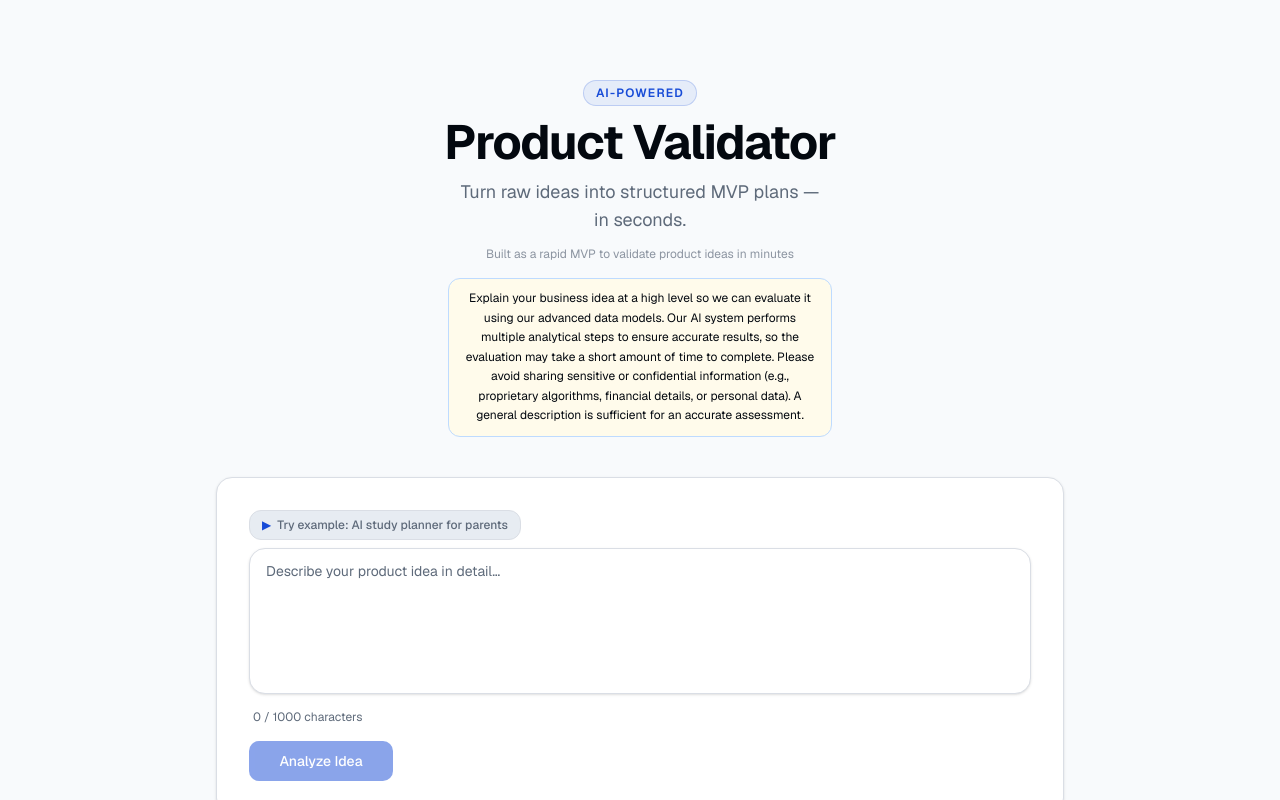
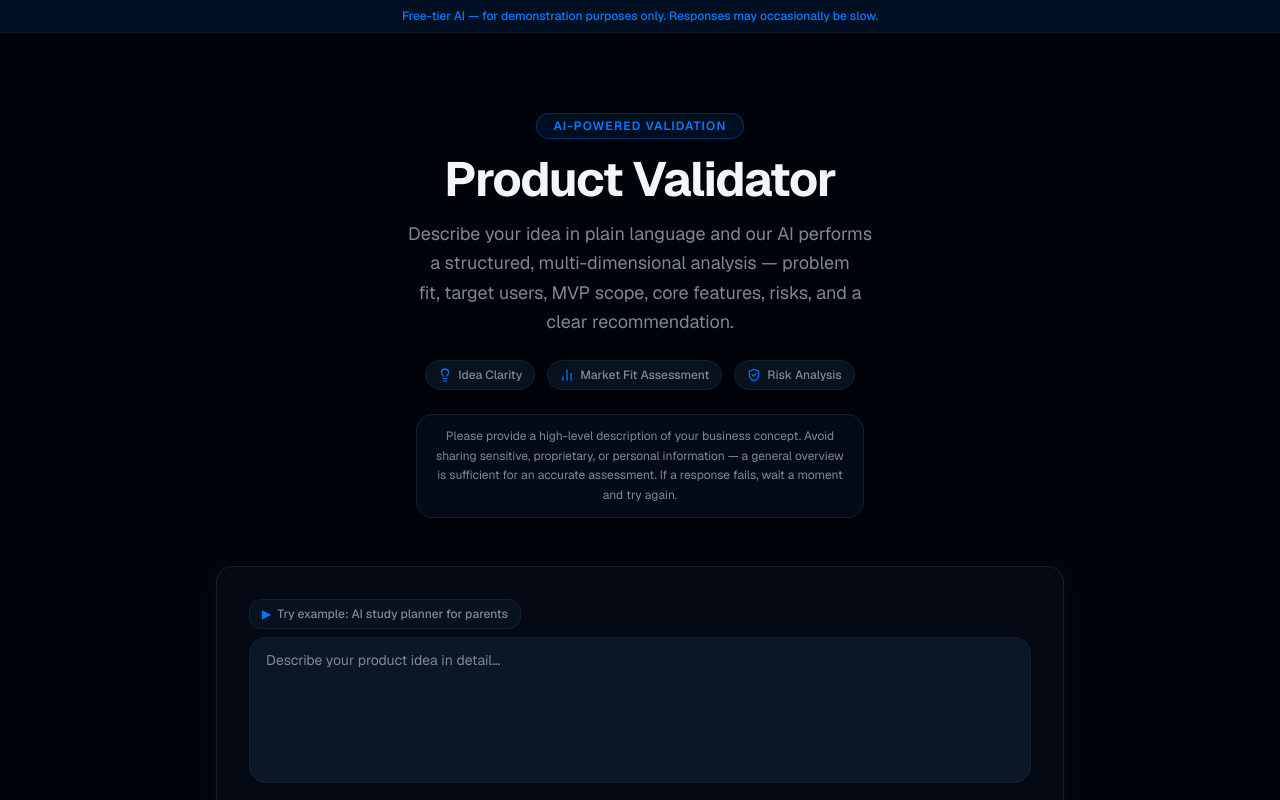
Before and after one commit to sinariazi/Product-Validator, a Next.js app: page / in a window 1280 px wide. Shown: the top 800 px of the page. Built offline with nearby package versions, Linux system fonts and the light colour scheme.

Commit message:
retheme app to Mehr Kraft Digital dark navy aesthetic
Update colors, text, and layout to match dark navy theme and professional copy

Co-authored-by: Sina Riazi <52413397+sinariazi@users.noreply.github.com>

```diff
--- a/app/globals.css
+++ b/app/globals.css
@@ -4,75 +4,76 @@
 @custom-variant dark (&:is(.dark *));
 
 :root {
-  /* Brand: indigo-blue primary */
-  --background: oklch(0.985 0.003 240);
-  --foreground: oklch(0.13 0.02 255);
-  --card: oklch(1 0 0);
-  --card-foreground: oklch(0.13 0.02 255);
-  --popover: oklch(1 0 0);
-  --popover-foreground: oklch(0.13 0.02 255);
-  --primary: oklch(0.48 0.22 264);
+  /* Mehr Kraft Digital — dark navy theme */
+  --background: oklch(0.1 0.025 255);
+  --foreground: oklch(0.97 0.005 240);
+  --card: oklch(0.14 0.025 255);
+  --card-foreground: oklch(0.97 0.005 240);
+  --popover: oklch(0.14 0.025 255);
+  --popover-foreground: oklch(0.97 0.005 240);
+  --primary: oklch(0.6 0.22 255);
   --primary-foreground: oklch(1 0 0);
-  --secondary: oklch(0.94 0.01 255);
-  --secondary-foreground: oklch(0.28 0.04 255);
-  --muted: oklch(0.94 0.008 255);
-  --muted-foreground: oklch(0.52 0.03 255);
-  --accent: oklch(0.94 0.02 264);
-  --accent-foreground: oklch(0.48 0.22 264);
-  --destructive: oklch(0.577 0.245 27.325);
-  --destructive-foreground: oklch(0.985 0 0);
-  --border: oklch(0.9 0.01 255);
-  --input: oklch(0.9 0.01 255);
-  --ring: oklch(0.48 0.22 264);
-  --chart-1: oklch(0.646 0.222 41.116);
-  --chart-2: oklch(0.6 0.118 184.704);
-  --chart-3: oklch(0.398 0.07 227.392);
-  --chart-4: oklch(0.828 0.189 84.429);
-  --chart-5: oklch(0.769 0.188 70.08);
+  --secondary: oklch(0.18 0.03 255);
+  --secondary-foreground: oklch(0.85 0.01 240);
+  --muted: oklch(0.18 0.02 255);
+  --muted-foreground: oklch(0.62 0.02 245);
+  --accent: oklch(0.22 0.04 255);
+  --accent-foreground: oklch(0.6 0.22 255);
+  --destructive: oklch(0.55 0.22 27);
+  --destructive-foreground: oklch(0.97 0 0);
+  --border: oklch(0.24 0.04 255);
+  --input: oklch(0.2 0.035 255);
+  --ring: oklch(0.6 0.22 255);
+  --chart-1: oklch(0.6 0.22 255);
+  --chart-2: oklch(0.65 0.18 200);
+  --chart-3: oklch(0.55 0.18 160);
+  --chart-4: oklch(0.7 0.18 80);
+  --chart-5: oklch(0.65 0.2 30);
   --radius: 0.75rem;
-  --sidebar: oklch(0.97 0.005 255);
-  --sidebar-foreground: oklch(0.13 0.02 255);
-  --sidebar-primary: oklch(0.48 0.22 264);
+  --sidebar: oklch(0.12 0.025 255);
+  --sidebar-foreground: oklch(0.97 0.005 240);
+  --sidebar-primary: oklch(0.6 0.22 255);
   --sidebar-primary-foreground: oklch(1 0 0);
-  --sidebar-accent: oklch(0.94 0.01 255);
-  --sidebar-accent-foreground: oklch(0.28 0.04 255);
-  --sidebar-border: oklch(0.9 0.01 255);
-  --sidebar-ring: oklch(0.48 0.22 264);
+  --sidebar-accent: oklch(0.18 0.03 255);
+  --sidebar-accent-foreground: oklch(0.85 0.01 240);
+  --sidebar-border: oklch(0.24 0.04 255);
+  --sidebar-ring: oklch(0.6 0.22 255);
 }
 
+/* Dark class mirrors :root since we're already dark-first */
 .dark {
-  --background: oklch(0.145 0 0);
-  --foreground: oklch(0.985 0 0);
-  --card: oklch(0.145 0 0);
-  --card-foreground: oklch(0.985 0 0);
-  --popover: oklch(0.145 0 0);
-  --popover-foreground: oklch(0.985 0 0);
-  --primary: oklch(0.985 0 0);
-  --primary-foreground: oklch(0.205 0 0);
-  --secondary: oklch(0.269 0 0);
-  --secondary-foreground: oklch(0.985 0 0);
-  --muted: oklch(0.269 0 0);
-  --muted-foreground: oklch(0.708 0 0);
-  --accent: oklch(0.269 0 0);
-  --accent-foreground: oklch(0.985 0 0);
-  --destructive: oklch(0.396 0.141 25.723);
-  --destructive-foreground: oklch(0.637 0.237 25.331);
-  --border: oklch(0.269 0 0);
-  --input: oklch(0.269 0 0);
-  --ring: oklch(0.439 0 0);
-  --chart-1: oklch(0.488 0.243 264.376);
-  --chart-2: oklch(0.696 0.17 162.48);
-  --chart-3: oklch(0.769 0.188 70.08);
-  --chart-4: oklch(0.627 0.265 303.9);
-  --chart-5: oklch(0.645 0.246 16.439);
-  --sidebar: oklch(0.205 0 0);
-  --sidebar-foreground: oklch(0.985 0 0);
-  --sidebar-primary: oklch(0.488 0.243 264.376);
-  --sidebar-primary-foreground: oklch(0.985 0 0);
-  --sidebar-accent: oklch(0.269 0 0);
-  --sidebar-accent-foreground: oklch(0.985 0 0);
-  --sidebar-border: oklch(0.269 0 0);
-  --sidebar-ring: oklch(0.439 0 0);
+  --background: oklch(0.08 0.02 255);
+  --foreground: oklch(0.97 0.005 240);
+  --card: oklch(0.12 0.025 255);
+  --card-foreground: oklch(0.97 0.005 240);
+  --popover: oklch(0.12 0.025 255);
+  --popover-foreground: oklch(0.97 0.005 240);
+  --primary: oklch(0.62 0.22 255);
+  --primary-foreground: oklch(1 0 0);
+  --secondary: oklch(0.16 0.03 255);
+  --secondary-foreground: oklch(0.85 0.01 240);
+  --muted: oklch(0.16 0.025 255);
+  --muted-foreground: oklch(0.6 0.02 245);
+  --accent: oklch(0.2 0.04 255);
+  --accent-foreground: oklch(0.62 0.22 255);
+  --destructive: oklch(0.55 0.22 27);
+  --destructive-foreground: oklch(0.97 0 0);
+  --border: oklch(0.22 0.04 255);
+  --input: oklch(0.18 0.03 255);
+  --ring: oklch(0.62 0.22 255);
+  --chart-1: oklch(0.62 0.22 255);
+  --chart-2: oklch(0.65 0.18 200);
+  --chart-3: oklch(0.55 0.18 160);
+  --chart-4: oklch(0.7 0.18 80);
+  --chart-5: oklch(0.65 0.2 30);
+  --sidebar: oklch(0.1 0.025 255);
+  --sidebar-foreground: oklch(0.97 0.005 240);
+  --sidebar-primary: oklch(0.62 0.22 255);
+  --sidebar-primary-foreground: oklch(1 0 0);
+  --sidebar-accent: oklch(0.16 0.03 255);
+  --sidebar-accent-foreground: oklch(0.85 0.01 240);
+  --sidebar-border: oklch(0.22 0.04 255);
+  --sidebar-ring: oklch(0.62 0.22 255);
 }
 
 @theme inline {
--- a/app/layout.tsx
+++ b/app/layout.tsx
@@ -7,8 +7,8 @@ const _geist = Geist({ subsets: ["latin"] });
 const _geistMono = Geist_Mono({ subsets: ["latin"] });
 
 export const metadata: Metadata = {
-  title: 'AI Product Validator',
-  description: 'Turn raw ideas into structured MVP plans using AI',
+  title: 'Product Validator — Mehr Kraft Digital',
+  description: 'AI-powered product validation. Describe your idea and receive a structured analysis covering problem fit, target users, MVP scope, key features, risks, and a clear recommendation.',
   generator: 'v0.app',
   icons: {
     icon: [
--- a/app/page.tsx
+++ b/app/page.tsx
@@ -1,37 +1,88 @@
 import { ValidatorForm } from "@/components/validator-form";
+import { Lightbulb, BarChart2, ShieldCheck } from "lucide-react";
 
 export default function Home() {
   return (
     <div className="min-h-screen bg-background font-sans">
-      <main className="mx-auto max-w-4xl px-4 py-12 sm:px-6 sm:py-16 lg:py-20">
-        {/* Header */}
-        <div className="mb-10 flex flex-col items-center gap-3 text-center">
-          <span className="inline-block rounded-full border border-primary/20 bg-primary/8 px-3 py-1 text-xs font-semibold uppercase tracking-widest text-primary">
-            AI-Powered
+      {/* Top announcement bar */}
+      <div className="border-b border-border/60 bg-primary/10 py-2 text-center text-xs font-medium text-primary">
+        Free-tier AI &mdash; for demonstration purposes only. Responses may occasionally be slow.
+      </div>
+
+      <main className="mx-auto max-w-4xl px-4 py-14 sm:px-6 lg:py-20">
+
+        {/* Hero */}
+        <div className="mb-12 flex flex-col items-center gap-4 text-center">
+          <span className="inline-block rounded-full border border-primary/30 bg-primary/10 px-4 py-1 text-xs font-semibold uppercase tracking-widest text-primary">
+            AI-Powered Validation
           </span>
+
           <h1 className="text-balance text-4xl font-bold tracking-tight text-foreground sm:text-5xl">
             Product Validator
           </h1>
-          <p className="max-w-md text-pretty text-base text-muted-foreground sm:text-lg">
-            Turn raw ideas into structured MVP plans — in seconds.
+
+          <p className="max-w-lg text-pretty text-base leading-relaxed text-muted-foreground sm:text-lg">
+            Describe your idea in plain language and our AI performs a structured,
+            multi-dimensional analysis — problem fit, target users, MVP scope,
+            core features, risks, and a clear recommendation.
           </p>
-          <p className="text-xs text-muted-foreground/70">
-            Built as a rapid MVP to validate product ideas in minutes
-          </p>
-          <p className="mt-1 max-w-sm rounded-lg border border-blue-200 bg-amber-50 px-4 py-2.5 text-xs leading-relaxed text-black-700">
-            Explain your business idea at a high level so we can evaluate it using our advanced data models. Our AI system performs multiple analytical steps to ensure accurate results, so the evaluation may take a short amount of time to complete.
 
-            Please avoid sharing sensitive or confidential information (e.g., proprietary algorithms, financial details, or personal data). A general description is sufficient for an accurate assessment.
+          {/* Three value pills */}
+          <div className="mt-2 flex flex-wrap justify-center gap-3">
+            {[
+              { icon: Lightbulb, label: "Idea Clarity" },
+              { icon: BarChart2, label: "Market Fit Assessment" },
+              { icon: ShieldCheck, label: "Risk Analysis" },
+            ].map(({ icon: Icon, label }) => (
+              <span
+                key={label}
+                className="inline-flex items-center gap-1.5 rounded-full border border-border bg-secondary px-3 py-1.5 text-xs font-medium text-muted-foreground"
+              >
+                <Icon className="h-3.5 w-3.5 text-primary" aria-hidden="true" />
+                {label}
+              </span>
+            ))}
+          </div>
+
+          {/* Disclaimer */}
+          <p className="mt-2 max-w-md rounded-xl border border-border bg-secondary/60 px-4 py-3 text-xs leading-relaxed text-muted-foreground">
+            Please provide a high-level description of your business concept.
+            Avoid sharing sensitive, proprietary, or personal information — a general
+            overview is sufficient for an accurate assessment. If a response fails,
+            wait a moment and try again.
           </p>
         </div>
 
-        {/* Card wrapper */}
-        <div className="rounded-2xl border border-border bg-card p-6 shadow-sm sm:p-8">
+        {/* Main card */}
+        <div className="rounded-2xl border border-border bg-card shadow-lg shadow-primary/5 p-6 sm:p-8">
           <ValidatorForm />
         </div>
 
-        <footer className="mt-8 text-center text-xs text-muted-foreground">
-          Powered by OpenRouter &middot; Built with v0, Next.js and Vercel
+        {/* Footer */}
+        <footer className="mt-10 flex flex-col items-center gap-1 text-center text-xs text-muted-foreground">
+          <span>
+            Powered by{" "}
+            <a
+              href="https://openrouter.ai"
+              target="_blank"
+              rel="noopener noreferrer"
+              className="text-primary underline-offset-2 hover:underline"
+            >
+              OpenRouter
+            </a>
+            {" "}&middot; Built by{" "}
+            <a
+              href="https://mehrkraftdigital.com"
+              target="_blank"
+              rel="noopener noreferrer"
+              className="text-primary underline-offset-2 hover:underline"
+            >
+              Mehr Kraft Digital
+            </a>
+          </span>
+          <span className="text-muted-foreground/50">
+            &copy; {new Date().getFullYear()} Mehr Kraft Digital Riazi e.U. All rights reserved.
+          </span>
         </footer>
       </main>
     </div>
--- a/components/validator-form.tsx
+++ b/components/validator-form.tsx
@@ -66,7 +66,7 @@ export function ValidatorForm() {
                   "Build an AI-powered study planner for parents to track and optimize their children's learning progress"
                 )
               }
-              className="inline-flex items-center gap-1.5 rounded-lg border border-border bg-secondary px-3 py-1.5 text-xs font-medium text-muted-foreground transition-colors hover:border-primary/30 hover:text-foreground disabled:opacity-50"
+              className="inline-flex items-center gap-1.5 rounded-lg border border-border bg-secondary px-3 py-1.5 text-xs font-medium text-muted-foreground transition-colors hover:border-primary/40 hover:bg-accent hover:text-foreground disabled:opacity-50"
             >
               <span className="text-primary">&#9654;</span>
               Try example: AI study planner for parents
@@ -81,7 +81,7 @@ export function ValidatorForm() {
               rows={6}
               maxLength={MAX_CHARS + 100}
               disabled={loading}
-              className="w-full resize-none rounded-xl border border-border bg-card px-4 py-3 text-sm text-foreground shadow-sm placeholder:text-muted-foreground focus:border-primary focus:outline-none focus:ring-2 focus:ring-primary/20 disabled:opacity-60 transition-colors"
+              className="w-full resize-none rounded-xl border border-border bg-input px-4 py-3 text-sm text-foreground shadow-sm placeholder:text-muted-foreground focus:border-primary focus:outline-none focus:ring-2 focus:ring-primary/25 disabled:opacity-60 transition-colors"
             />
           </div>
           <div className="flex items-center justify-between px-1">
```
Also changed, not shown: components/analyzing-loader.tsx (+12 -12 lines), components/results-grid.tsx (+13 -13 lines).
